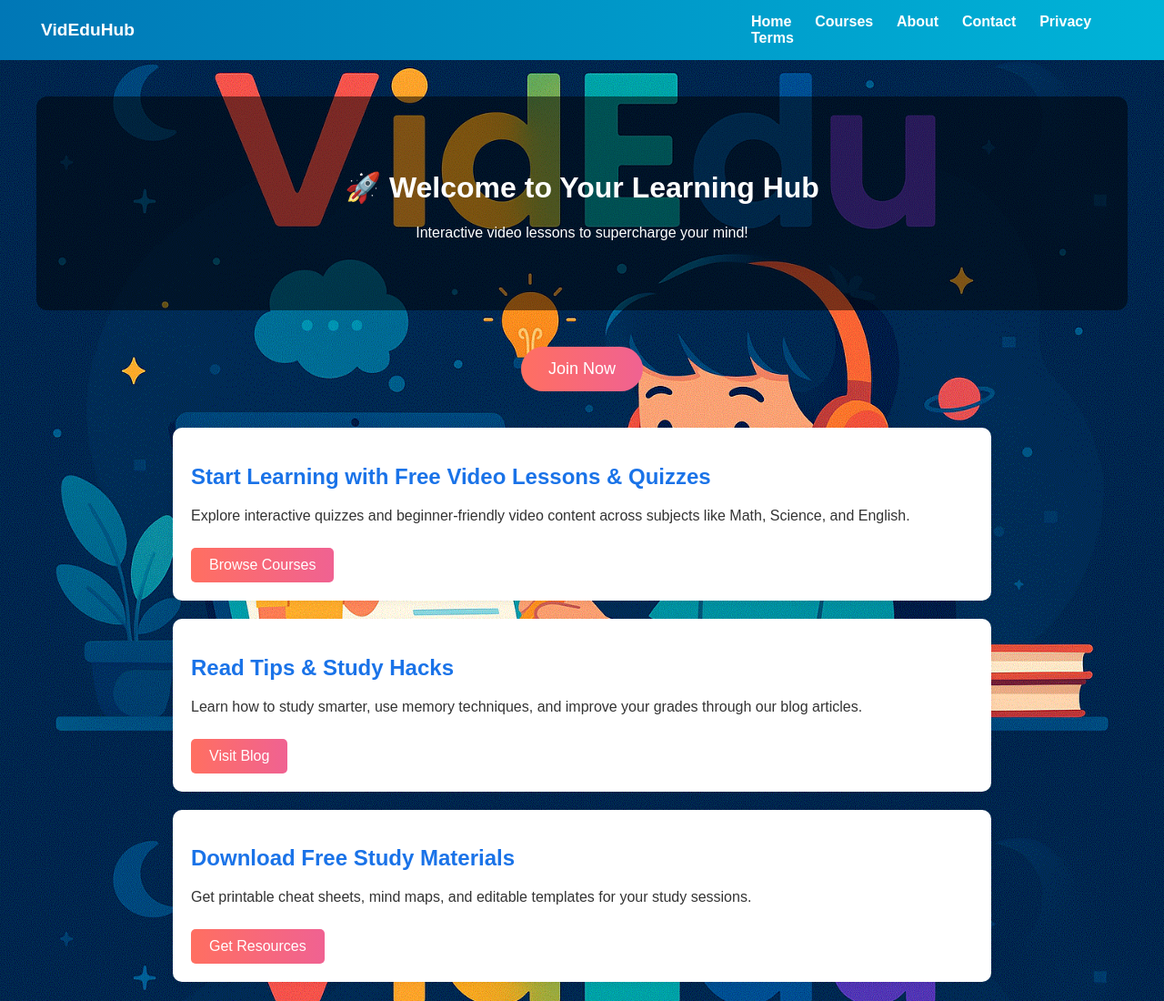
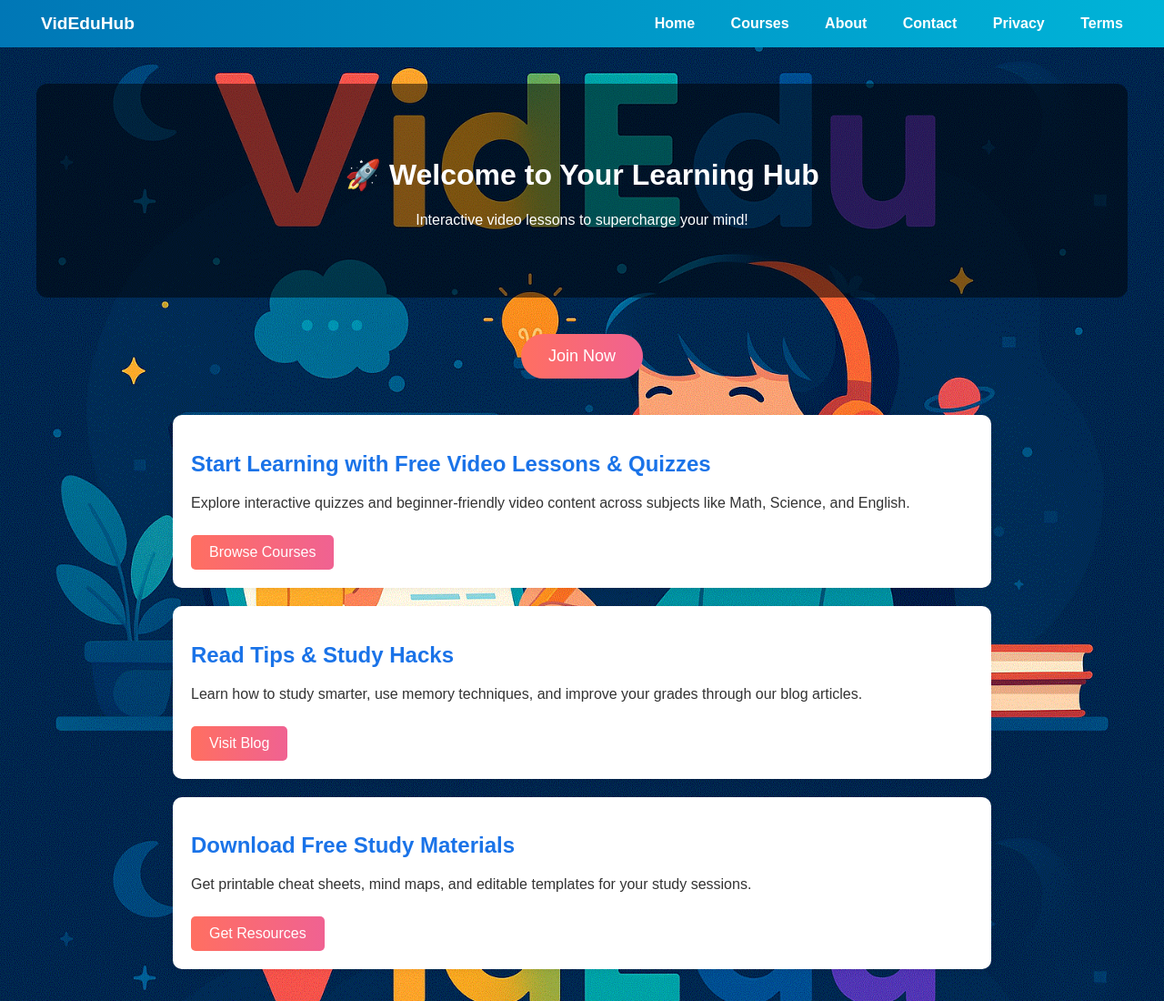
Before and after one commit to juda-elisha/Vid-edHub, a plain HTML site: page index.html in a window 1280 px wide. Shown: the top 1100 px of the page at 91% size. Drawn offline with Linux system fonts and the light colour scheme.

Commit message:
Update index.html

```diff
--- a/index.html
+++ b/index.html
@@ -29,7 +29,7 @@ padding: 15px 30px;
 }
 
 .nav-right a {
-  margin-left: 1.46%; /* 20px → 1.46% */
+  margin-left: 20px; /* 20px → 1.46% */
   color: white;
   text-decoration: none;
 }
```
